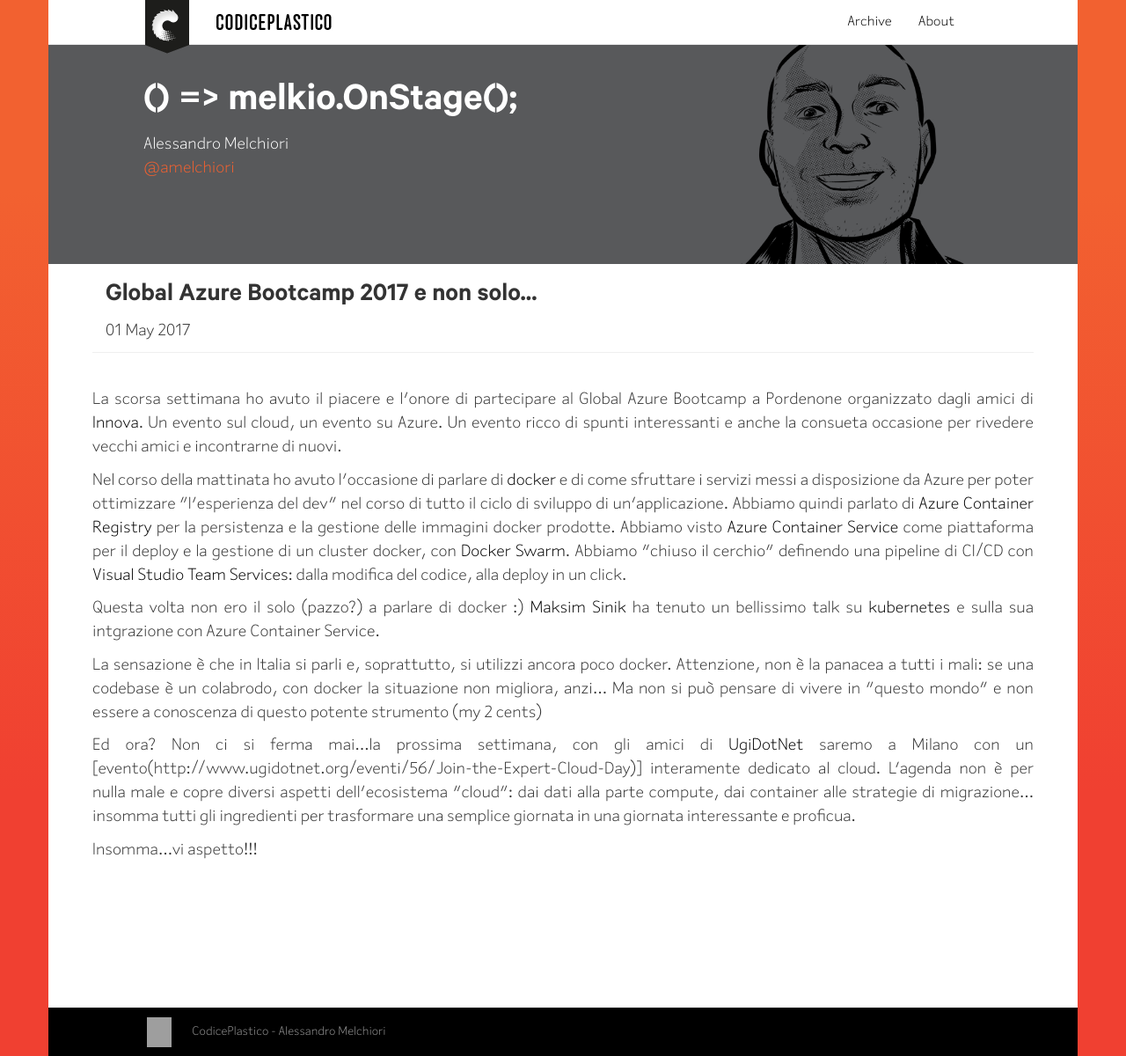
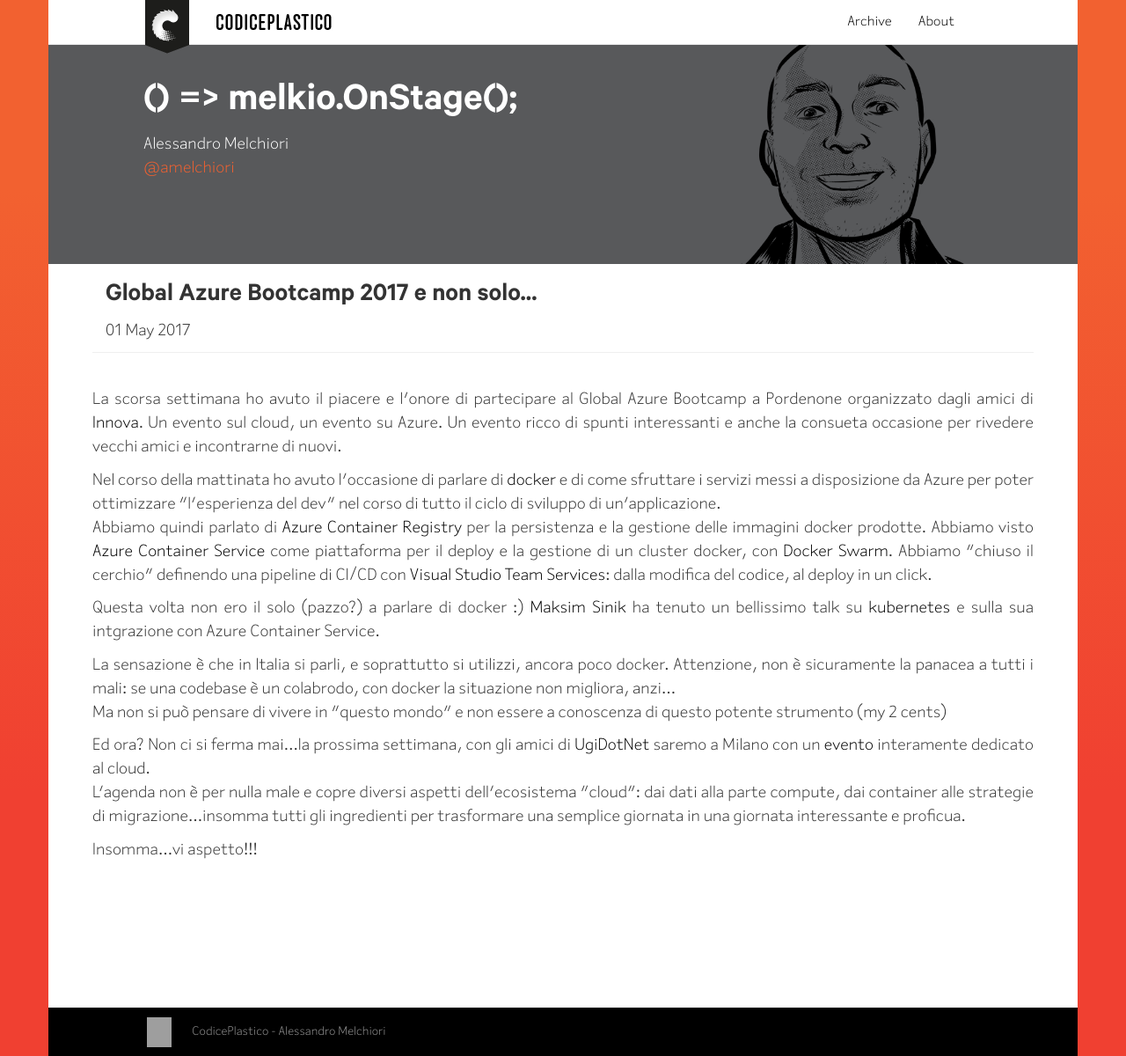
Before and after one commit to melkio/melkio.github.io, a Jekyll site: the page built from _posts/2017-05-01-Global-Azure-Bootcamp-non-solo.md, in a window 1280 px wide and 1200 px high. Shown: the whole window at 88% size. Built offline with Jekyll 4.4.1, drawn with Linux system fonts in a browser that asks for light colours; comment, search, counter and statistics services are not loaded; grey boxes are pictures that could not be loaded.

Commit message:
fix: typo

```diff
--- a/_posts/2017-05-01-Global-Azure-Bootcamp-non-solo.md
+++ b/_posts/2017-05-01-Global-Azure-Bootcamp-non-solo.md
@@ -8,15 +8,16 @@
 La scorsa settimana ho avuto il piacere e l'onore di partecipare al Global Azure Bootcamp a Pordenone organizzato dagli amici di [Innova](https://www.facebook.com/1nn0va).
 Un evento sul cloud, un evento su Azure. Un evento ricco di spunti interessanti e anche la consueta occasione per rivedere vecchi amici e incontrarne di nuovi.
 
-Nel corso della mattinata ho avuto l'occasione di parlare di [docker](https://www.docker.com/) e di come sfruttare i servizi messi a disposizione da Azure per poter ottimizzare "l'esperienza del dev" nel corso di tutto il ciclo di sviluppo di un'applicazione. Abbiamo quindi parlato di [Azure Container Registry](https://azure.microsoft.com/en-us/services/container-registry/) per la persistenza e la gestione delle immagini docker prodotte. Abbiamo visto [Azure Container Service](https://azure.microsoft.com/en-us/services/container-service/) come piattaforma per il deploy e la gestione di un cluster docker, con [Docker Swarm](https://docs.docker.com/engine/swarm/).
-Abbiamo "chiuso il cerchio" definendo una pipeline di CI/CD con [Visual Studio Team Services](https://www.visualstudio.com/team-services/): dalla modifica del codice, alla deploy in un click.
+Nel corso della mattinata ho avuto l'occasione di parlare di [docker](https://www.docker.com/) e di come sfruttare i servizi messi a disposizione da Azure per poter ottimizzare "l'esperienza del dev" nel corso di tutto il ciclo di sviluppo di un'applicazione.
+Abbiamo quindi parlato di [Azure Container Registry](https://azure.microsoft.com/en-us/services/container-registry/) per la persistenza e la gestione delle immagini docker prodotte. Abbiamo visto [Azure Container Service](https://azure.microsoft.com/en-us/services/container-service/) come piattaforma per il deploy e la gestione di un cluster docker, con [Docker Swarm](https://docs.docker.com/engine/swarm/). Abbiamo "chiuso il cerchio" definendo una pipeline di CI/CD con [Visual Studio Team Services](https://www.visualstudio.com/team-services/): dalla modifica del codice, al deploy in un click.
 
 Questa volta non ero il solo (pazzo?) a parlare di docker :)
 [Maksim Sinik](http://www.sinik.it/) ha tenuto un bellissimo talk su [kubernetes](https://kubernetes.io/) e sulla sua intgrazione con Azure Container Service.
 
-La sensazione è che in Italia si parli e, soprattutto, si utilizzi ancora poco docker. Attenzione, non è la panacea a tutti i mali: se una codebase è un colabrodo, con docker la situazione non migliora, anzi...
+La sensazione è che in Italia si parli, e soprattutto si utilizzi, ancora poco docker. Attenzione, non è sicuramente la panacea a tutti i mali: se una codebase è un colabrodo, con docker la situazione non migliora, anzi...
 Ma non si può pensare di vivere in "questo mondo" e non essere a conoscenza di questo potente strumento (my 2 cents)
 
-Ed ora? Non ci si ferma mai...la prossima settimana, con gli amici di [UgiDotNet](www.ugidotnet.org) saremo a Milano con un [evento(http://www.ugidotnet.org/eventi/56/Join-the-Expert-Cloud-Day)] interamente dedicato al cloud. L'agenda non è per nulla male e copre diversi aspetti dell'ecosistema "cloud": dai dati alla parte compute, dai container alle strategie di migrazione...insomma tutti gli ingredienti per trasformare una semplice giornata in una giornata interessante e proficua.
+Ed ora? Non ci si ferma mai...la prossima settimana, con gli amici di [UgiDotNet](www.ugidotnet.org) saremo a Milano con un [evento](http://www.ugidotnet.org/eventi/56/Join-the-Expert-Cloud-Day) interamente dedicato al cloud.
+L'agenda non è per nulla male e copre diversi aspetti dell'ecosistema "cloud": dai dati alla parte compute, dai container alle strategie di migrazione...insomma tutti gli ingredienti per trasformare una semplice giornata in una giornata interessante e proficua.
 
 Insomma...vi aspetto!!!
```
